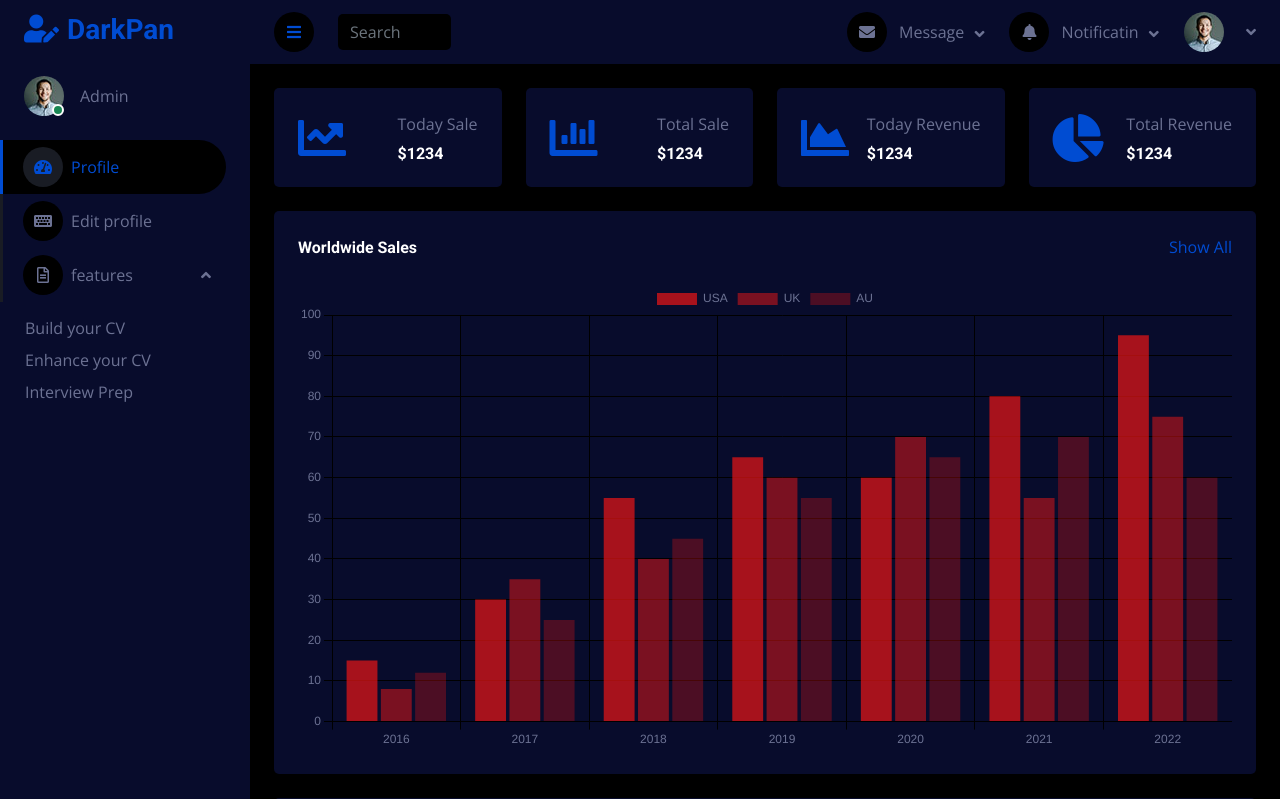
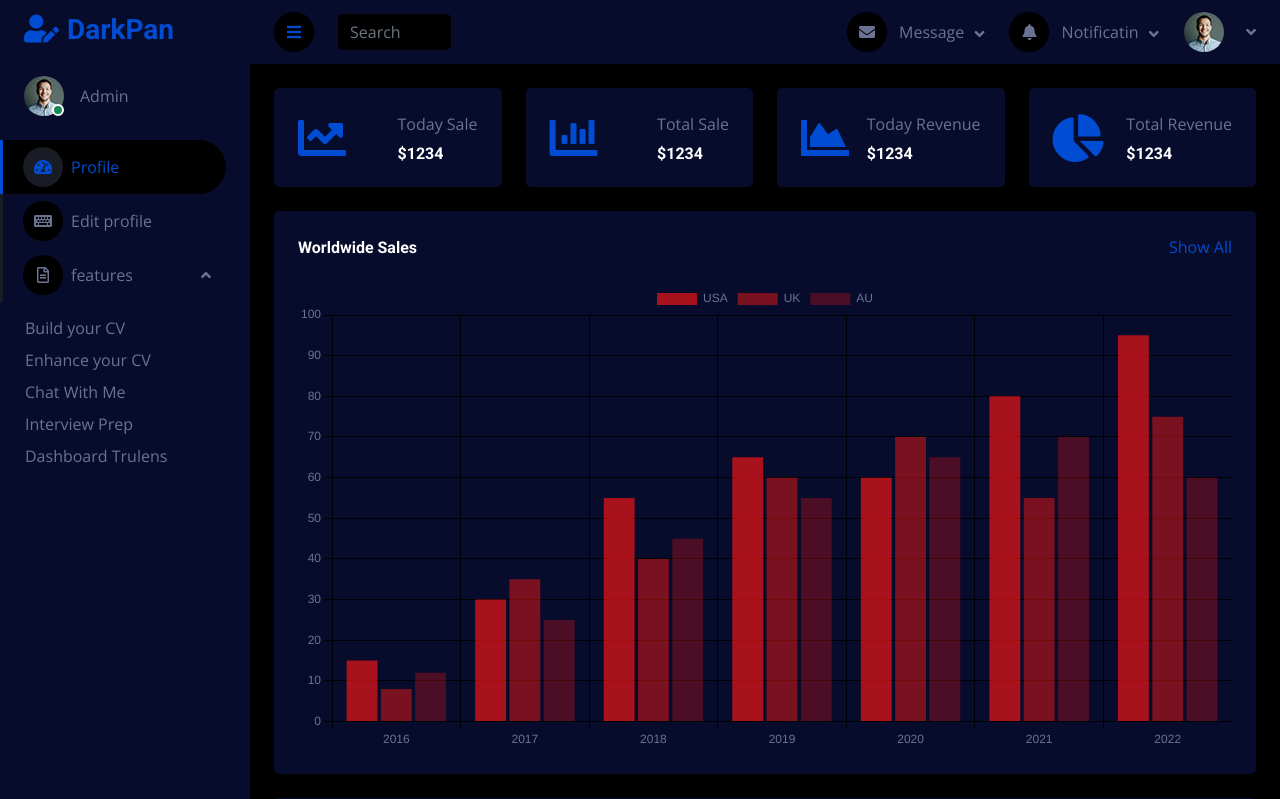
Before and after one commit to HamaRegaya/LabLabAI, a Flask app: page /back in a window 1280 px wide, after a click on "features". Shown: the top 799 px of the page. Run offline with Flask 3, Linux system fonts and the light colour scheme; some libraries are stand-ins or nearby versions.

Commit message:
Integrating TruLens with Vertex AI

```diff
--- a/app.py
+++ b/app.py
@@ -40,7 +40,7 @@ class InfoUser:
         self.Organizations = ""
         self.Photo = ""
 tru = Tru()
-key_path = "primeval-gizmo-406722-d94f4e74be2e.json"
+key_path = "./static/Front/assets/lablabai-406919-e0c47d25bf7d.json"
 credentials = Credentials.from_service_account_file(key_path, scopes=["https://www.googleapis.com/auth/cloud-platform"])
 
 if credentials.expired:
--- a/templates/index_back.html
+++ b/templates/index_back.html
@@ -65,8 +65,10 @@
                         <a href="#" class="nav-link dropdown-toggle" data-bs-toggle="dropdown"><i class="far fa-file-alt me-2"></i>features</a>
                         <div class="dropdown-menu bg-transparent border-0">
                             <a href="{{ url_for('cv_generator') }}" class="dropdown-item" target="_blank">Build your CV</a>
-                            <a href="#" class="dropdown-item">Enhance your CV</a>
+                            <a href="{{ url_for('doc') }}" class="dropdown-item">Enhance your CV</a>
+                            <a href="{{ url_for('chat') }}" class="dropdown-item">Chat With Me</a>
                             <a href="{{ url_for('index') }}" class="dropdown-item">Interview Prep</a>
+                            <a href="http://192.168.31.98:8501" class="dropdown-item">Dashboard Trulens</a>
                         </div>
                     </div>
                 </div>
```
Also changed, not shown: database.sqlite, default.sqlite, 2 other files.
